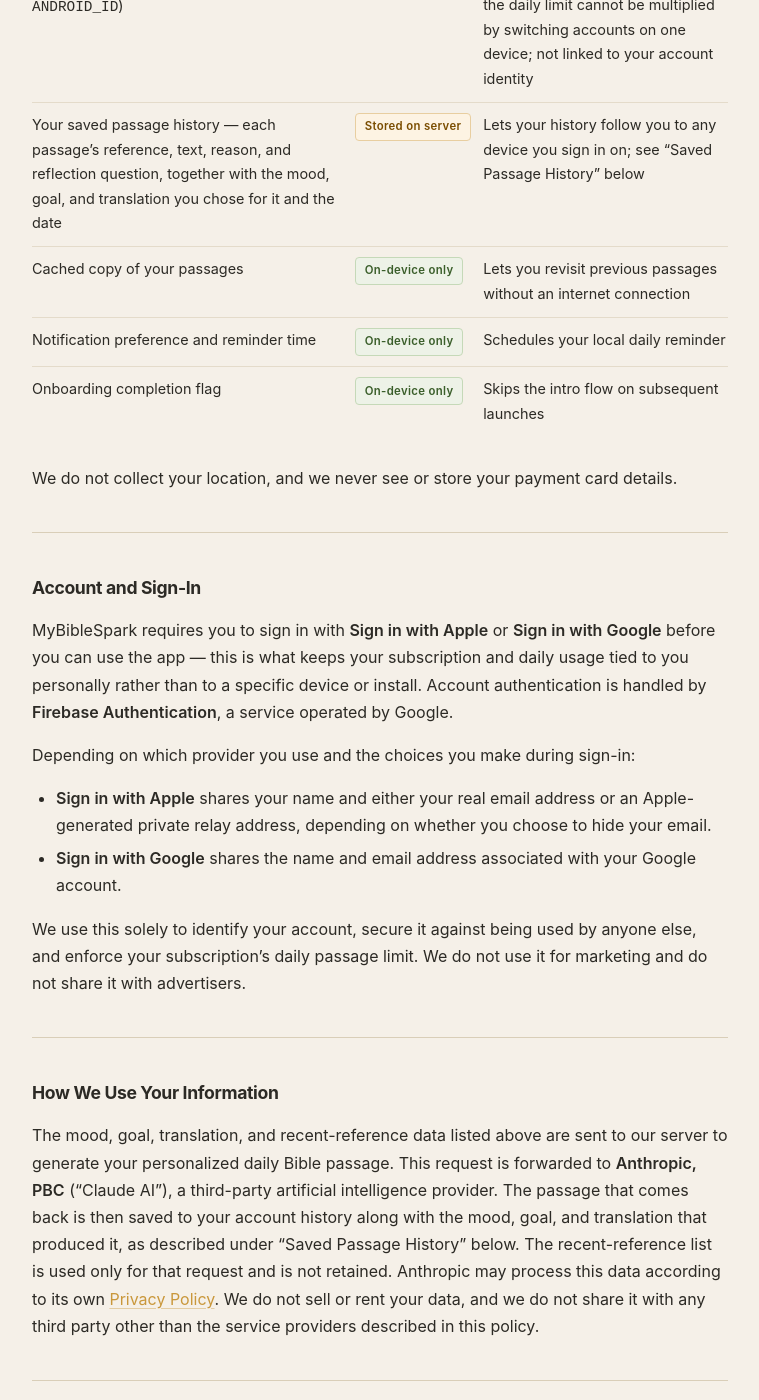
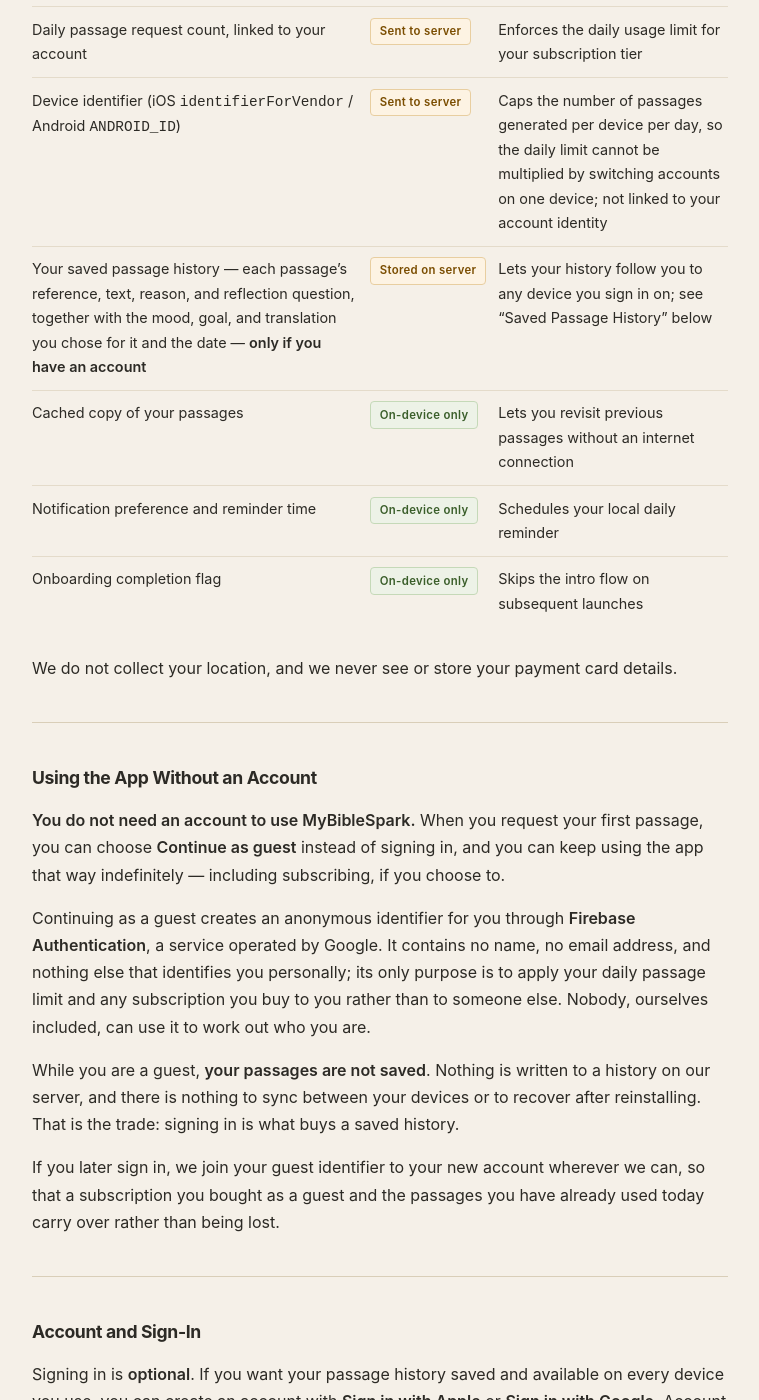
Before and after one commit to jackpickus/spark-bible-privacy, a Jekyll site: the page built from privacy/index.md, in a window 1280 px wide and 1400 px high, scrolled down 935 px. Shown: the whole window, without its empty margins (260-1019 px from the left). Built offline with Jekyll 4.4.1, drawn with Linux system fonts in a browser that asks for light colours; some of the changed text lies outside the part shown.

Commit message:
update privacy policy and terms/support

```diff
--- a/privacy/index.md
+++ b/privacy/index.md
@@ -12,25 +12,46 @@ collected, how it is used, and your rights.
 
 | Data | Where stored | Purpose |
 |------|-------------|---------|
-| Name and/or email address (from Sign in with Apple or Google) | <span class="badge badge-remote">Sent to server</span> | Creates and secures your account; see "Account and Sign-In" below |
+| Name and/or email address (from Sign in with Apple or Google) — **only if you choose to create an account** | <span class="badge badge-remote">Sent to server</span> | Creates and secures your account; see "Using the App Without an Account" below |
+| An anonymous identifier, if you continue as a guest | <span class="badge badge-remote">Sent to server</span> | Applies your daily limit and any subscription to you rather than to anyone else; contains no name, email, or other personal detail |
 | Your mood and spiritual goal selections | <span class="badge badge-remote">Sent to server</span> | Passed to our AI service to personalize your daily passage |
 | Preferred Bible translation (KJV) | <span class="badge badge-remote">Sent to server</span> | Determines which translation is returned for your passage |
 | Recently viewed Bible references (last 7) | <span class="badge badge-remote">Sent to server</span> | Helps avoid repeating passages you have seen recently |
 | Daily passage request count, linked to your account | <span class="badge badge-remote">Sent to server</span> | Enforces the daily usage limit for your subscription tier |
 | Device identifier (iOS `identifierForVendor` / Android `ANDROID_ID`) | <span class="badge badge-remote">Sent to server</span> | Caps the number of passages generated per device per day, so the daily limit cannot be multiplied by switching accounts on one device; not linked to your account identity |
-| Your saved passage history — each passage's reference, text, reason, and reflection question, together with the mood, goal, and translation you chose for it and the date | <span class="badge badge-remote">Stored on server</span> | Lets your history follow you to any device you sign in on; see "Saved Passage History" below |
+| Your saved passage history — each passage's reference, text, reason, and reflection question, together with the mood, goal, and translation you chose for it and the date — **only if you have an account** | <span class="badge badge-remote">Stored on server</span> | Lets your history follow you to any device you sign in on; see "Saved Passage History" below |
 | Cached copy of your passages | <span class="badge badge-local">On-device only</span> | Lets you revisit previous passages without an internet connection |
 | Notification preference and reminder time | <span class="badge badge-local">On-device only</span> | Schedules your local daily reminder |
 | Onboarding completion flag | <span class="badge badge-local">On-device only</span> | Skips the intro flow on subsequent launches |
 
 We do not collect your location, and we never see or store your payment card details.
 
+## Using the App Without an Account
+
+**You do not need an account to use MyBibleSpark.** When you request your first passage,
+you can choose **Continue as guest** instead of signing in, and you can keep using the
+app that way indefinitely — including subscribing, if you choose to.
+
+Continuing as a guest creates an anonymous identifier for you through **Firebase
+Authentication**, a service operated by Google. It contains no name, no email address,
+and nothing else that identifies you personally; its only purpose is to apply your daily
+passage limit and any subscription you buy to you rather than to someone else. Nobody,
+ourselves included, can use it to work out who you are.
+
+While you are a guest, **your passages are not saved**. Nothing is written to a history
+on our server, and there is nothing to sync between your devices or to recover after
+reinstalling. That is the trade: signing in is what buys a saved history.
+
+If you later sign in, we join your guest identifier to your new account wherever we can,
+so that a subscription you bought as a guest and the passages you have already used today
+carry over rather than being lost.
+
 ## Account and Sign-In
 
-MyBibleSpark requires you to sign in with **Sign in with Apple** or **Sign in with
-Google** before you can use the app — this is what keeps your subscription and daily
-usage tied to you personally rather than to a specific device or install. Account
-authentication is handled by **Firebase Authentication**, a service operated by Google.
+Signing in is **optional**. If you want your passage history saved and available on every
+device you use, you can create an account with **Sign in with Apple** or **Sign in with
+Google**. Account authentication is handled by **Firebase Authentication**, a service
+operated by Google.
 
 Depending on which provider you use and the choices you make during sign-in:
 
@@ -70,6 +91,10 @@ Anthropic's data practices are governed by their
 
 ## Saved Passage History
 
+**This applies only if you have an account.** If you are using the app as a guest, no
+passage history is created for you: our server does not write your passages anywhere, and
+a request for a history from a guest returns nothing because there is nothing to return.
+
 Your passage history is stored on our server under your account, so that it is there
 when you sign in on a new phone or reinstall the app. Each entry holds the passage
 itself — its reference, text, the explanation of why it was chosen, and its reflection
@@ -90,10 +115,12 @@ not sent to Anthropic or any other third party.
 
 ## Authentication and Account Storage (Firebase)
 
-We use **Firebase**, a service operated by Google, to authenticate your sign-in and to
-store your account-linked records on our server: your account identifier, your saved
-passage history, and a count of how many passages you have requested today. The daily
-count resets daily and is automatically deleted within about 48 hours of being created.
+We use **Firebase**, a service operated by Google, to authenticate you — whether you sign
+in with Apple or Google, or continue as a guest, which Firebase calls *anonymous
+authentication* — and to store your account-linked records on our server: your account
+identifier, your saved passage history if you have an account, and a count of how many
+passages you have requested today. The daily count resets daily and is automatically
+deleted within about 48 hours of being created.
 
 We also store a separate, device-linked request count keyed to your device identifier
 rather than your account. It caps how many passages can be generated on a single device
@@ -143,6 +170,15 @@ time from within the app: go to **Settings → Delete Account**. This immediatel
 permanently deletes your account and everything listed above, and cannot be undone. You can also request deletion by contacting us at the
 email address below.
 
+If you are using the app as a guest, there is no Delete Account option, because there is
+no account and no saved history to delete — all that exists is your anonymous identifier
+and its daily usage count, and that count is deleted automatically within about 48 hours.
+We deliberately leave the option out rather than offer it, because deleting a guest
+identifier would also erase the only record connecting you to a subscription you may
+still be paying for, with no account to sign back into and recover it. If you want your
+guest identifier removed anyway, email us at the address below and we will delete it —
+cancel any active subscription with Apple or Google first.
+
 Deleting your account does **not** cancel an active auto-renewing subscription — Apple
 and Google, not us, control that billing relationship. To stop being charged, cancel
 your subscription in your Apple App Store or Google Play account settings before or
```
Also changed, not shown: other parts of privacy/index.md (+1 -1 lines), support/index.md (+40 -12 lines), terms/index.md (+15 -9 lines).
